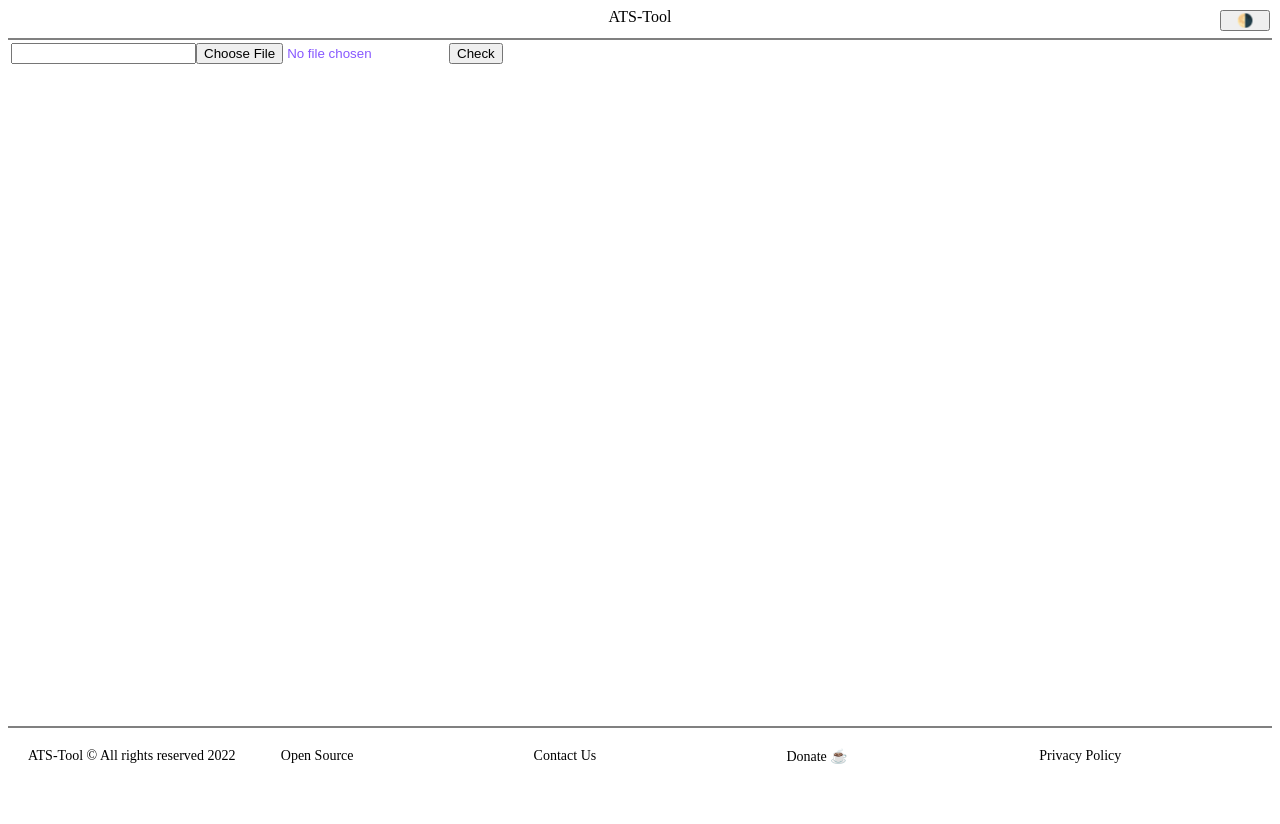
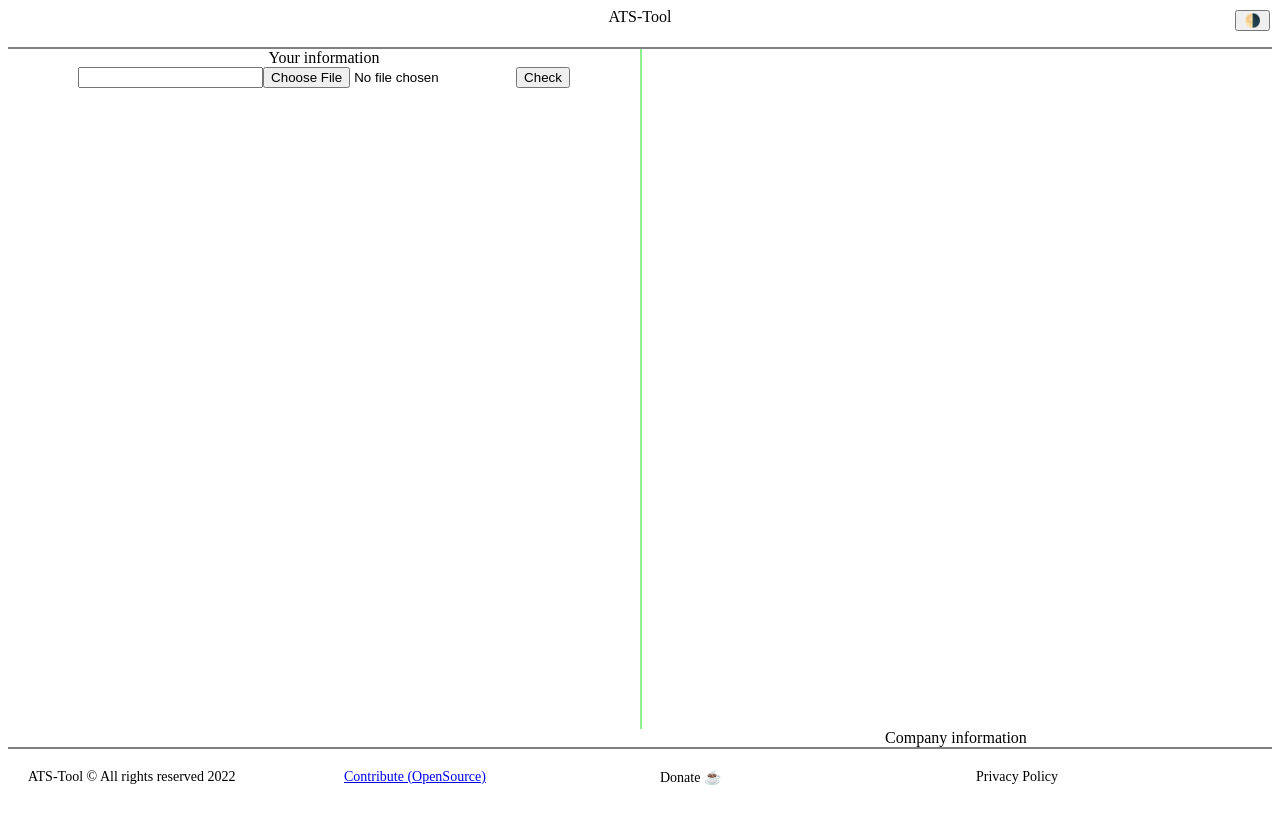
Before and after one commit to code-amin/ATS-Tool, a React (Create React App) app in the folder client/: page / in a window 1280 px wide. Shown: the top 824 px of the page. Built offline with nearby package versions, Linux system fonts and the light colour scheme.

Commit message:
styling the header, footer, center

```diff
--- a/client/src/App.js
+++ b/client/src/App.js
@@ -1,6 +1,6 @@
 // import { useState, useEffect } from "react";
 import { BrowserRouter, Routes, Route } from "react-router-dom";
-import { useState } from "react";
+import { useEffect, useState } from "react";
 import Header from "./Header";
 import Footer from "./Footer";
 import Home from "./Home";
@@ -8,7 +8,12 @@ import styled, { ThemeProvider } from "styled-components";
 import { lightTheme, darkTheme, GlobalStyles } from "./themes";
 
 const App = () => {
-  const [theme, setTheme] = useState("light");
+  // Initial theme based on browser preference
+  const themeOnLoad = window.matchMedia("(prefers-color-scheme: dark)").matches
+    ? "dark"
+    : "light";
+
+  const [theme, setTheme] = useState(themeOnLoad);
 
   const themeToggler = () => {
     theme === "light" ? setTheme("dark") : setTheme("light");
@@ -35,7 +40,7 @@ const App = () => {
 export default App;
 
 const Button = styled.button`
-  width: 50px;
+  width: 35px;
   right: 10px;
   top: 10px;
   position: absolute;
--- a/client/src/Footer.js
+++ b/client/src/Footer.js
@@ -1,16 +1,20 @@
 import styled from "styled-components";
 
 const Footer = () => {
+
   return (
     <Wrapper>
       <Text>ATS-Tool © All rights reserved 2022</Text>
-      <Text>Open Source</Text>
-      <Text>Contact Us</Text>
+      <Github href="https://github.com/code-amin/ATS-Tool">
+        Contribute (OpenSource)
+      </Github>
       <Text>Donate ☕️</Text>
       <Text>Privacy Policy</Text>
     </Wrapper>
   );
 };
+
+export default Footer;
 
 const Wrapper = styled.div`
   bottom: 0;
@@ -29,4 +33,10 @@ const Text = styled.div`
   padding: 20px;
 `;
 
-export default Footer;
+const Github = styled.a`
+  bottom: 0;
+  width: 100%;
+  height: 50px;
+  font-size: 14px;
+  padding: 20px;
+`;
--- a/client/src/Header.js
+++ b/client/src/Header.js
@@ -11,6 +11,6 @@ const Button = styled.button``;
 
 const HeaderDiv = styled.div`
   border-bottom: 2px solid gray;
-  height: 30px;
+  height: 39px;
   text-align: center;
 `;
--- a/client/src/Home.js
+++ b/client/src/Home.js
@@ -3,11 +3,16 @@ import styled from "styled-components";
 const Home = () => {
   return (
     <HomeDiv>
-      <form>
-        <input></input>
-        <input type="file" name="document" className="form-input" />
-        <button>Check</button>
-      </form>
+      <UserData>
+        Your information
+        <form>
+
+          <input type="text"></input>
+          <input type="file" name="document" className="form-input" />
+          <button>Check</button>
+        </form>
+      </UserData>
+      <CompanyData>Company information</CompanyData>
     </HomeDiv>
   );
 };
@@ -16,7 +21,19 @@ export default Home;
 
 const HomeDiv = styled.div`
   position: relative;
-  min-height: calc(100vh - 120px);
-  color: #8758ff;
-  padding: 3px;
+  height: calc(100vh - 120px);
 `;
+
+const UserData = styled.div`
+  border-right: 2px solid lightgreen;
+  height: calc(100vh - 120px);
+  width: 50%;
+  float: left;
+  text-align: center;
+`;
+
+const CompanyData = styled.div`
+  width: 50%;
+  float: right;
+  text-align: center;
+`;
```
